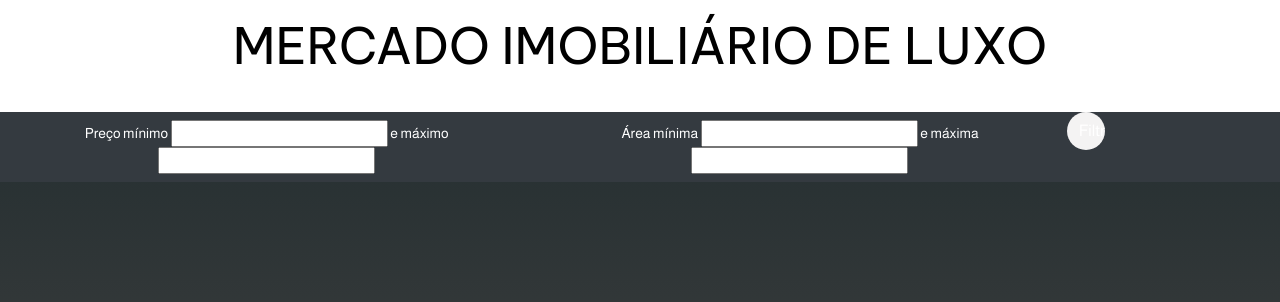
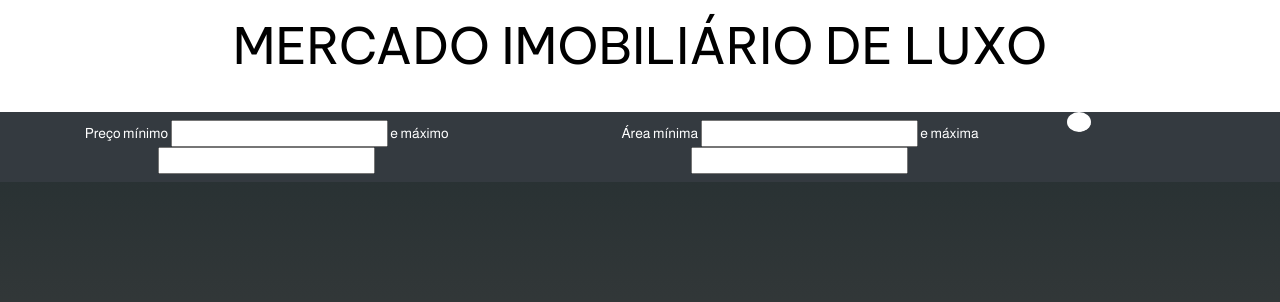
Before and after one commit to gabrielleweyne/Luxury-Real-Estate-Data, a FastAPI app: template templates/home.html in a window 1280 px wide. Shown: the part 111-413 px from the top of the page. Run offline with FastAPI, Linux system fonts and the light colour scheme; the template is opened without the code that fills it, so the values that code supplies are empty; some web fonts are replaced.

Commit message:
inicio ajustes botoes

```diff
--- a/static/estilo.css
+++ b/static/estilo.css
@@ -19,11 +19,11 @@
 }
 
 .btn {
-    width: 38px; /* Defina o tamanho desejado para o botão */
-    height: 38px;
+    width: 20px; /* Defina o tamanho desejado para o botão */
+    height: 20px;
     border-radius: 50%; /* Faz com que as bordas sejam totalmente redondas */
     overflow: hidden; /* Garante que a imagem não ultrapasse as bordas arredondadas */
-    background-color: rgb(244, 243, 243); /* Cor de fundo do botão (pode ser ajustada conforme necessário) */
+    background-color: white; /* Cor de fundo do botão (pode ser ajustada conforme necessário) */
     border: none; /* Remove a borda padrão do botão */
     cursor: pointer; /* Adiciona o cursor de ponteiro ao passar o mouse sobre o botão */
     outline: none;
--- a/templates/home.html
+++ b/templates/home.html
@@ -169,12 +169,15 @@
                     </div>
                     <div class="card-footer">
                         {% if estate.favourited_user_id == user.id and estate.favourited == 1 %}
-                            <button
+                            <!-- Desfavoritar -->
+                          <button
                                 type="button"
-                                class="btn btn-danger"
+                                class="btn btn-outline-primary my-2 my-sm-0"
                                 id="btn-{{estate.estates_ind_id}}"
                                 onclick="favourite({{user.id}}, {{estate.estates_ind_id}})">
-                                Desfavoritar</button>
+                                <img src="{{ url_for('static', path='images/lupa.png') }}" style="width: 15px; height: auto; justify-content: center;">
+                            </button>
+
                         {% else %}
                             <button
                                 type="button"
```
